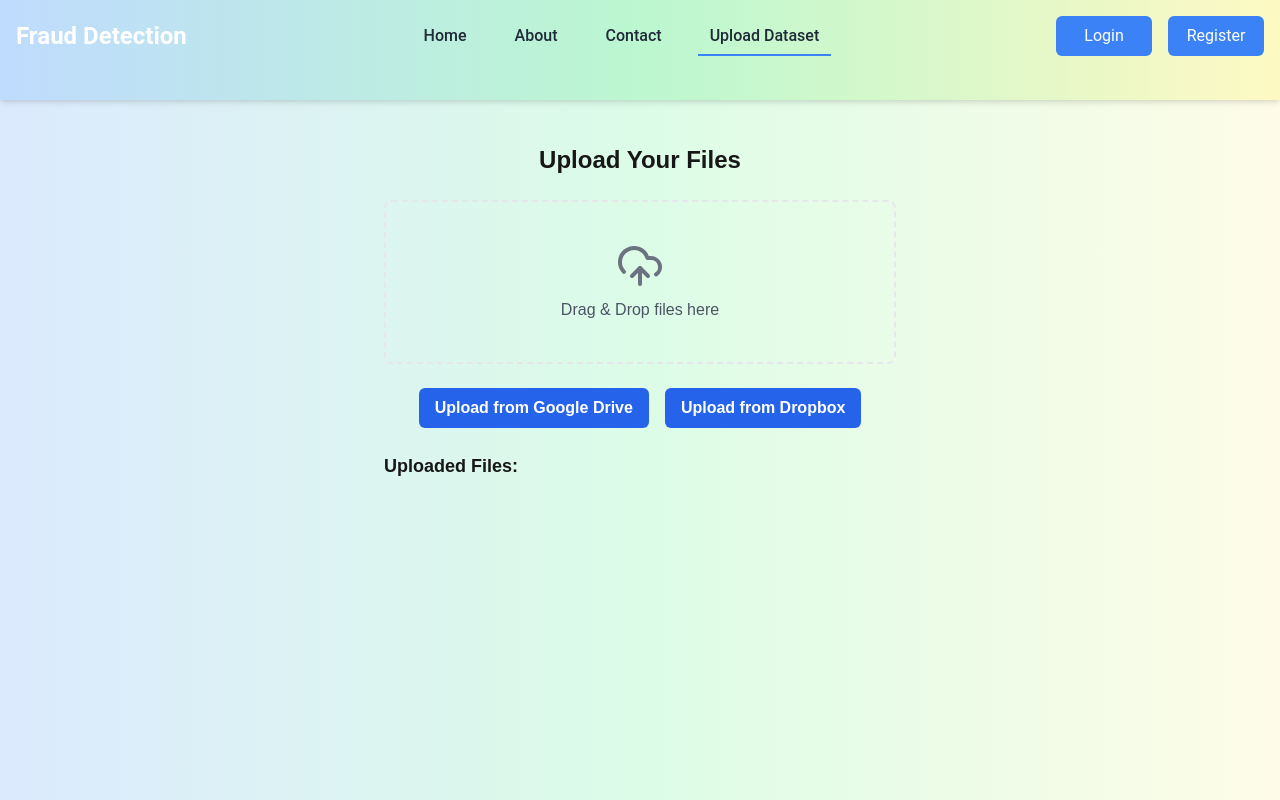
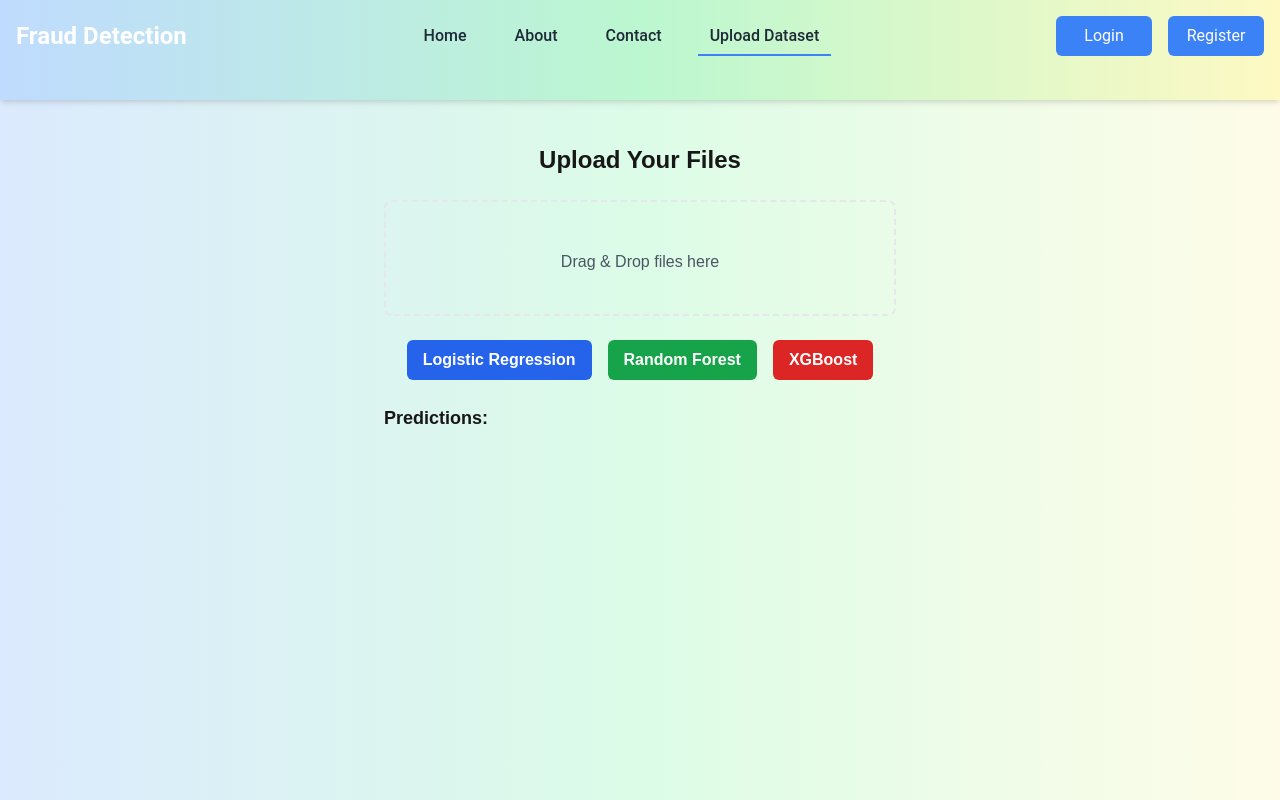
Before and after one commit to Manisai21/credit-card-fraud-ui, a Next.js app: page /upload in a window 1280 px wide. Shown: the top 800 px of the page. Built offline with nearby package versions, Linux system fonts and the light colour scheme.

Commit message:
created uploads pages

```diff
--- a/app/upload/page.tsx
+++ b/app/upload/page.tsx
@@ -1,11 +1,76 @@
 "use client";
-import { File, UploadCloud } from "lucide-react";
+import axios from "axios";
 import { useState } from "react";
 import { useDropzone } from "react-dropzone";
 import { Button } from "@/components/ui/button";
 
+// "use client";
+// import { File, UploadCloud } from "lucide-react";
+// import { useState } from "react";
+// import { useDropzone } from "react-dropzone";
+// import { Button } from "@/components/ui/button";
+
+// export default function UploadPage() {
+//   const [files, setFiles] = useState<File[]>([]);
+
+//   const onDrop = (acceptedFiles: File[]) => {
+//     setFiles((prevFiles) => [...prevFiles, ...acceptedFiles]);
+//   };
+
+//   const { getRootProps, getInputProps } = useDropzone({ onDrop });
+
+//   const handleGoogleDriveUpload = () => {
+//     // Google Drive upload logic
+//   };
+
+//   const handleDropboxUpload = () => {
+//     // Dropbox upload logic
+//   };
+
+//   return (
+//     <div className="flex flex-col items-center p-6 space-y-6">
+//       <h1 className="text-2xl font-semibold">Upload Your Files</h1>
+
+//       {/* Drag and Drop Area */}
+//       <div
+//         {...getRootProps()}
+//         className="w-full max-w-lg p-10 border-2 border-dashed rounded-lg flex flex-col items-center justify-center cursor-pointer hover:border-blue-500"
+//       >
+//         <input {...getInputProps()} />
+//         <UploadCloud className="w-12 h-12 text-gray-500" />
+//         <p className="mt-2 text-gray-600">Drag & Drop files here</p>
+//       </div>
+
+//       {/* Buttons for Google Drive & Dropbox */}
+//       <div className="flex space-x-4">
+//         <Button onClick={handleGoogleDriveUpload} className="bg-blue-600 hover:bg-blue-700">
+//           Upload from Google Drive
+//         </Button>
+//         <Button onClick={handleDropboxUpload} className="bg-blue-400 hover:bg-blue-500">
+//           Upload from Dropbox
+//         </Button>
+//       </div>
+
+//       {/* Uploaded Files List */}
+//       <div className="w-full max-w-lg mt-4">
+//         <h2 className="text-lg font-semibold">Uploaded Files:</h2>
+//         <ul className="mt-2 space-y-2">
+//           {files.map((file, index) => (
+//             <li key={index} className="flex items-center space-x-2 p-2 border rounded-md">
+//               <File className="w-5 h-5 text-gray-500" />
+//               <span>{file.name}</span>
+//             </li>
+//           ))}
+//         </ul>
+//       </div>
+//     </div>
+//   );
+// }
+
+
 export default function UploadPage() {
   const [files, setFiles] = useState<File[]>([]);
+  const [predictions, setPredictions] = useState<any[]>([]);
 
   const onDrop = (acceptedFiles: File[]) => {
     setFiles((prevFiles) => [...prevFiles, ...acceptedFiles]);
@@ -13,46 +78,51 @@ export default function UploadPage() {
 
   const { getRootProps, getInputProps } = useDropzone({ onDrop });
 
-  const handleGoogleDriveUpload = () => {
-    // Google Drive upload logic
-  };
+  const handleUpload = async (model: string) => {
+    if (files.length === 0) {
+      alert("Please upload a file first.");
+      return;
+    }
 
-  const handleDropboxUpload = () => {
-    // Dropbox upload logic
+    const formData = new FormData();
+    files.forEach((file) => formData.append("file", file));
+
+    try {
+      const response = await axios.post(`http://127.0.0.1:8000/logistic/${model}/train/`, formData, {
+        headers: { "Content-Type": "multipart/form-data" },
+      });
+
+      setPredictions(response.data.predictions);
+    } catch (error) {
+      console.error("Error uploading file:", error);
+      alert("Failed to upload file. Please try again.");
+    }
   };
 
   return (
     <div className="flex flex-col items-center p-6 space-y-6">
       <h1 className="text-2xl font-semibold">Upload Your Files</h1>
-
-      {/* Drag and Drop Area */}
-      <div
-        {...getRootProps()}
-        className="w-full max-w-lg p-10 border-2 border-dashed rounded-lg flex flex-col items-center justify-center cursor-pointer hover:border-blue-500"
-      >
+      <div {...getRootProps()} className="w-full max-w-lg p-10 border-2 border-dashed rounded-lg flex flex-col items-center justify-center cursor-pointer hover:border-blue-500">
         <input {...getInputProps()} />
-        <UploadCloud className="w-12 h-12 text-gray-500" />
         <p className="mt-2 text-gray-600">Drag & Drop files here</p>
       </div>
-
-      {/* Buttons for Google Drive & Dropbox */}
       <div className="flex space-x-4">
-        <Button onClick={handleGoogleDriveUpload} className="bg-blue-600 hover:bg-blue-700">
-          Upload from Google Drive
+        <Button onClick={() => handleUpload('logistic')} className="bg-blue-600 hover:bg-blue-700">
+          Logistic Regression
         </Button>
-        <Button onClick={handleDropboxUpload} className="bg-blue-400 hover:bg-blue-500">
-          Upload from Dropbox
+        <Button onClick={() => handleUpload('random_forest')} className="bg-green-600 hover:bg-green-700">
+          Random Forest
+        </Button>
+        <Button onClick={() => handleUpload('xgboost')} className="bg-red-600 hover:bg-red-700">
+          XGBoost
         </Button>
       </div>
-
-      {/* Uploaded Files List */}
       <div className="w-full max-w-lg mt-4">
-        <h2 className="text-lg font-semibold">Uploaded Files:</h2>
+        <h2 className="text-lg font-semibold">Predictions:</h2>
         <ul className="mt-2 space-y-2">
-          {files.map((file, index) => (
+          {predictions.map((prediction, index) => (
             <li key={index} className="flex items-center space-x-2 p-2 border rounded-md">
-              <File className="w-5 h-5 text-gray-500" />
-              <span>{file.name}</span>
+              <span>{prediction}</span>
             </li>
           ))}
         </ul>
--- a/package.json
+++ b/package.json
@@ -10,6 +10,7 @@
   },
   "dependencies": {
     "@shadcn/ui": "^0.0.4",
+    "axios": "^1.8.2",
     "lucide-react": "^0.476.0",
     "next": "15.1.7",
     "react": "^19.0.0",
```
Also changed, not shown: 1 other file (tests, documents, lock files or other folders).
